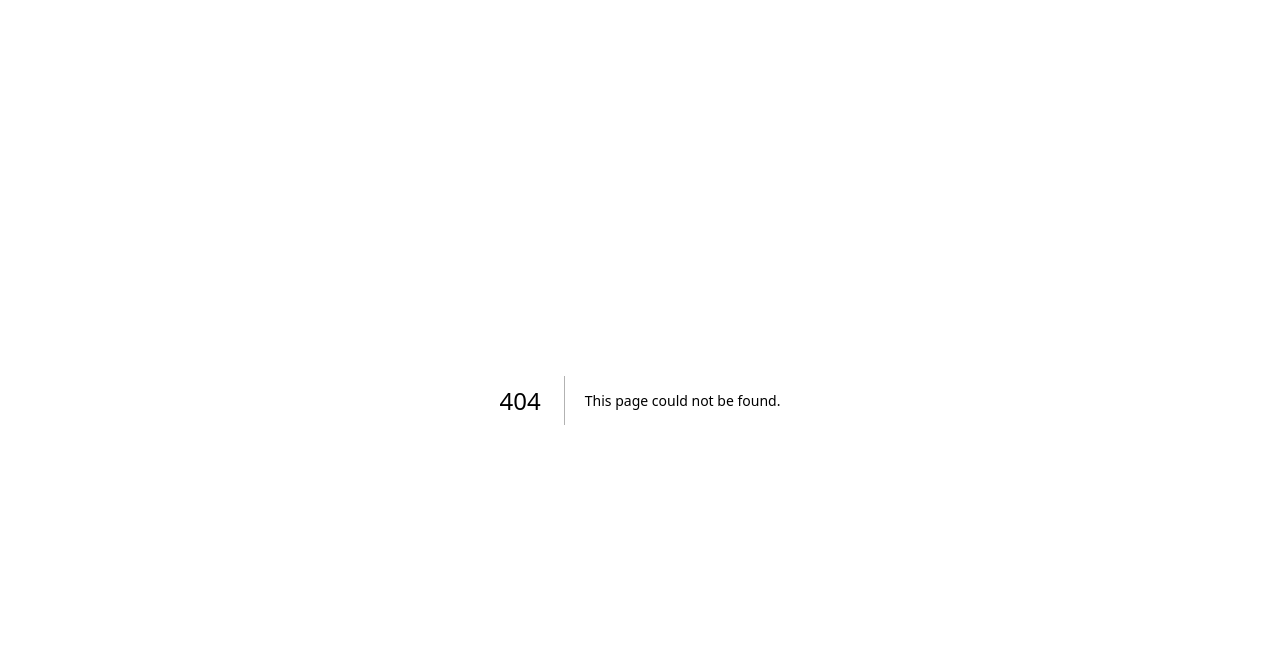
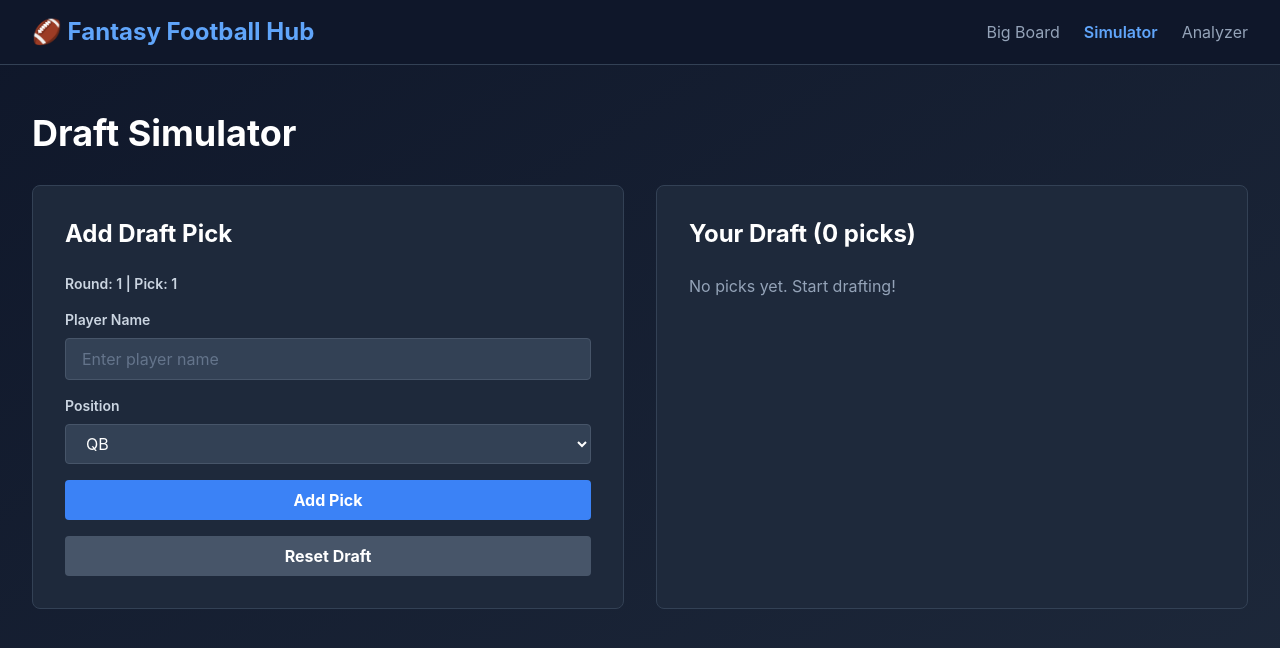
Before and after one commit to ProefJS/fantasy-football-hub, a Next.js app: page /simulator in a window 1280 px wide. Before the commit this address had no page. Shown: the top 648 px of the page. Built offline with nearby package versions, Linux system fonts and the light colour scheme.

Commit message:
Add draft simulator component for fantasy football

```diff
--- /dev/null
+++ b/pages/simulator.tsx
@@ -0,0 +1,163 @@
+import Head from 'next/head'
+import Link from 'next/link'
+import { useState } from 'react'
+
+interface DraftPick {
+  round: number
+  pick: number
+  playerName: string
+  position: string
+}
+
+export default function Simulator() {
+  const [draftPicks, setDraftPicks] = useState<DraftPick[]>([])
+  const [round, setRound] = useState(1)
+  const [pick, setPick] = useState(1)
+  const [playerName, setPlayerName] = useState('')
+  const [position, setPosition] = useState('QB')
+
+  const addPick = () => {
+    if (!playerName.trim()) return
+
+    const newPick: DraftPick = {
+      round,
+      pick,
+      playerName,
+      position,
+    }
+
+    setDraftPicks([...draftPicks, newPick])
+    setPlayerName('')
+    setPick(pick + 1)
+    if (pick >= 12) {
+      setRound(round + 1)
+      setPick(1)
+    }
+  }
+
+  const removePick = (index: number) => {
+    const newPicks = draftPicks.filter((_, i) => i !== index)
+    setDraftPicks(newPicks)
+  }
+
+  const resetDraft = () => {
+    setDraftPicks([])
+    setRound(1)
+    setPick(1)
+  }
+
+  const positions = ['QB', 'RB', 'WR', 'TE', 'K', 'DEF']
+
+  return (
+    <>
+      <Head>
+        <title>Draft Simulator - Fantasy Football Hub</title>
+      </Head>
+
+      <div className="min-h-screen bg-gradient-to-br from-slate-900 to-slate-800">
+        {/* Navigation */}
+        <nav className="bg-slate-900 border-b border-slate-700">
+          <div className="max-w-7xl mx-auto px-4 sm:px-6 lg:px-8">
+            <div className="flex justify-between items-center h-16">
+              <Link href="/">
+                <h1 className="text-2xl font-bold text-blue-400 cursor-pointer">🏈 Fantasy Football Hub</h1>
+              </Link>
+              <div className="flex gap-6">
+                <Link href="/bigboard" className="text-slate-400 hover:text-white">Big Board</Link>
+                <Link href="/simulator" className="text-blue-400 font-semibold">Simulator</Link>
+                <Link href="/analyzer" className="text-slate-400 hover:text-white">Analyzer</Link>
+              </div>
+            </div>
+          </div>
+        </nav>
+
+        {/* Main Content */}
+        <div className="max-w-7xl mx-auto px-4 sm:px-6 lg:px-8 py-12">
+          <h2 className="text-4xl font-bold text-white mb-8">Draft Simulator</h2>
+
+          <div className="grid md:grid-cols-2 gap-8">
+            {/* Draft Input */}
+            <div className="bg-slate-800 border border-slate-700 rounded-lg p-8">
+              <h3 className="text-2xl font-bold text-white mb-6">Add Draft Pick</h3>
+
+              <div className="space-y-4">
+                <div>
+                  <label className="block text-sm font-semibold text-slate-300 mb-2">
+                    Round: {round} | Pick: {pick}
+                  </label>
+                </div>
+
+                <div>
+                  <label className="block text-sm font-semibold text-slate-300 mb-2">Player Name</label>
+                  <input
+                    type="text"
+                    value={playerName}
+                    onChange={(e) => setPlayerName(e.target.value)}
+                    onKeyPress={(e) => e.key === 'Enter' && addPick()}
+                    placeholder="Enter player name"
+                    className="w-full px-4 py-2 bg-slate-700 border border-slate-600 rounded text-white placeholder-slate-500 focus:outline-none focus:border-blue-400"
+                  />
+                </div>
+
+                <div>
+                  <label className="block text-sm font-semibold text-slate-300 mb-2">Position</label>
+                  <select
+                    value={position}
+                    onChange={(e) => setPosition(e.target.value)}
+                    className="w-full px-4 py-2 bg-slate-700 border border-slate-600 rounded text-white focus:outline-none focus:border-blue-400"
+                  >
+                    {positions.map(pos => (
+                      <option key={pos} value={pos}>{pos}</option>
+                    ))}
+                  </select>
+                </div>
+
+                <button
+                  onClick={addPick}
+                  className="w-full bg-blue-500 hover:bg-blue-600 text-white font-bold py-2 px-4 rounded transition"
+                >
+                  Add Pick
+                </button>
+
+                <button
+                  onClick={resetDraft}
+                  className="w-full bg-slate-600 hover:bg-slate-700 text-white font-bold py-2 px-4 rounded transition"
+                >
+                  Reset Draft
+                </button>
+              </div>
+            </div>
+
+            {/* Draft Picks List */}
+            <div className="bg-slate-800 border border-slate-700 rounded-lg p-8">
+              <h3 className="text-2xl font-bold text-white mb-6">Your Draft ({draftPicks.length} picks)</h3>
+
+              <div className="space-y-3 max-h-96 overflow-y-auto">
+                {draftPicks.length === 0 ? (
+                  <p className="text-slate-400">No picks yet. Start drafting!</p>
+                ) : (
+                  draftPicks.map((pick, idx) => (
+                    <div key={idx} className="bg-slate-700 rounded p-4 flex justify-between items-center">
+                      <div>
+                        <p className="font-semibold text-white">
+                          R{pick.round}P{pick.pick}: {pick.playerName}
+                        </p>
+                        <p className="text-sm text-slate-400">{pick.position}</p>
+                      </div>
+                      <button
+                        onClick={() => removePick(idx)}
+                        className="text-red-400 hover:text-red-300 font-bold"
+                      >
+                        ✕
+                      </button>
+                    </div>
+                  ))
+                )}
+              </div>
+            </div>
+          </div>
+        </div>
+      </div>
+    </>
+  )
+}
```
